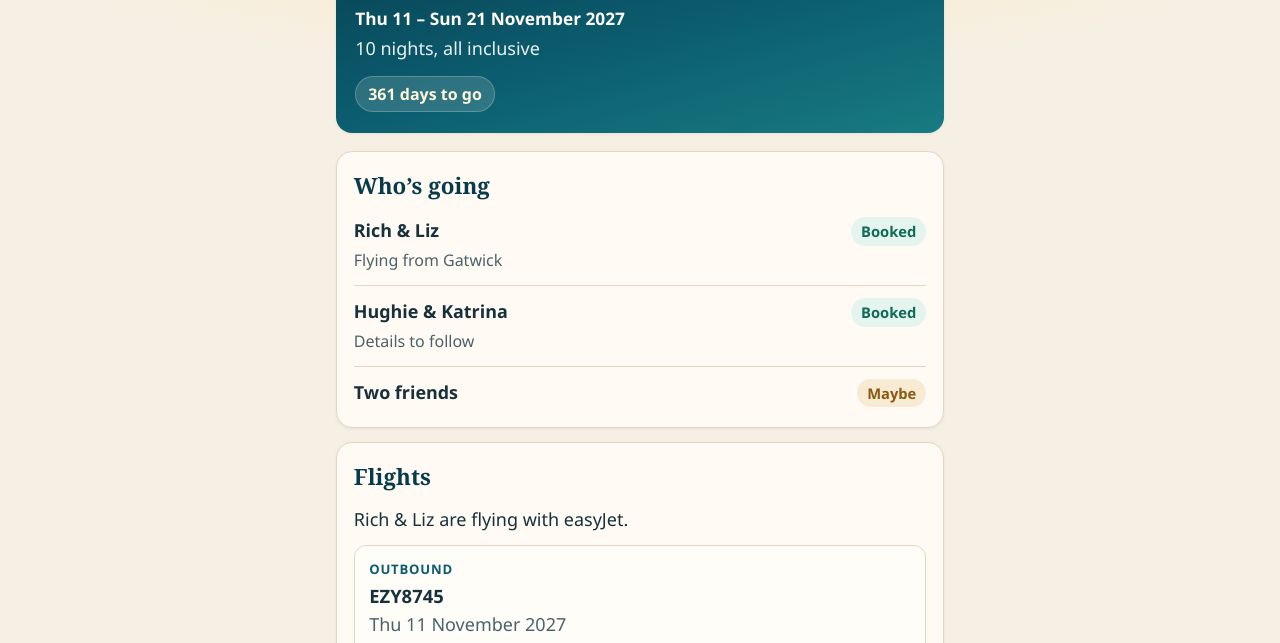
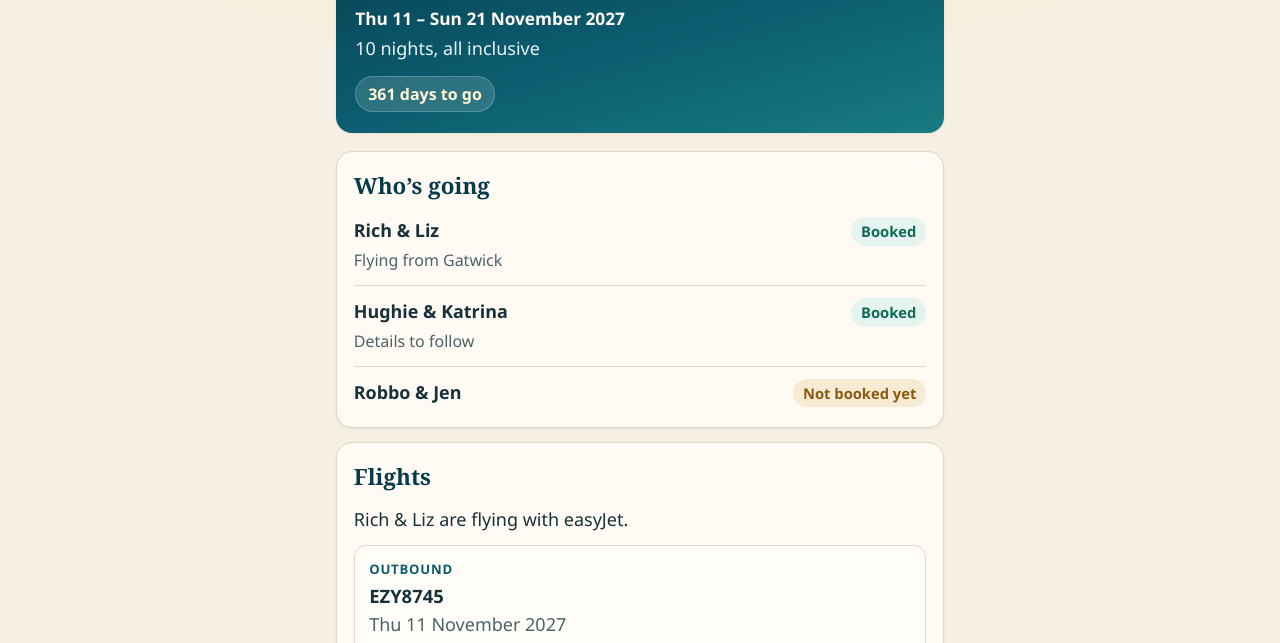
Before and after one commit to kk544nmsbt-sudo/hurghada-2027, a plain HTML site: page index.html in a window 1280 px wide. Shown: the part 121-764 px from the top of the page. Drawn offline with Linux system fonts and the light colour scheme; no server answers.

Commit message:
Robbo & Jen, not booked yet

```diff
--- a/index.html
+++ b/index.html
@@ -399,8 +399,8 @@
           <div class="note">Details to follow</div>
         </li>
         <li>
-          <div class="who">Two friends</div>
-          <span class="badge maybe">Maybe</span>
+          <div class="who">Robbo &amp; Jen</div>
+          <span class="badge maybe">Not booked yet</span>
         </li>
       </ul>
     </section>
```
